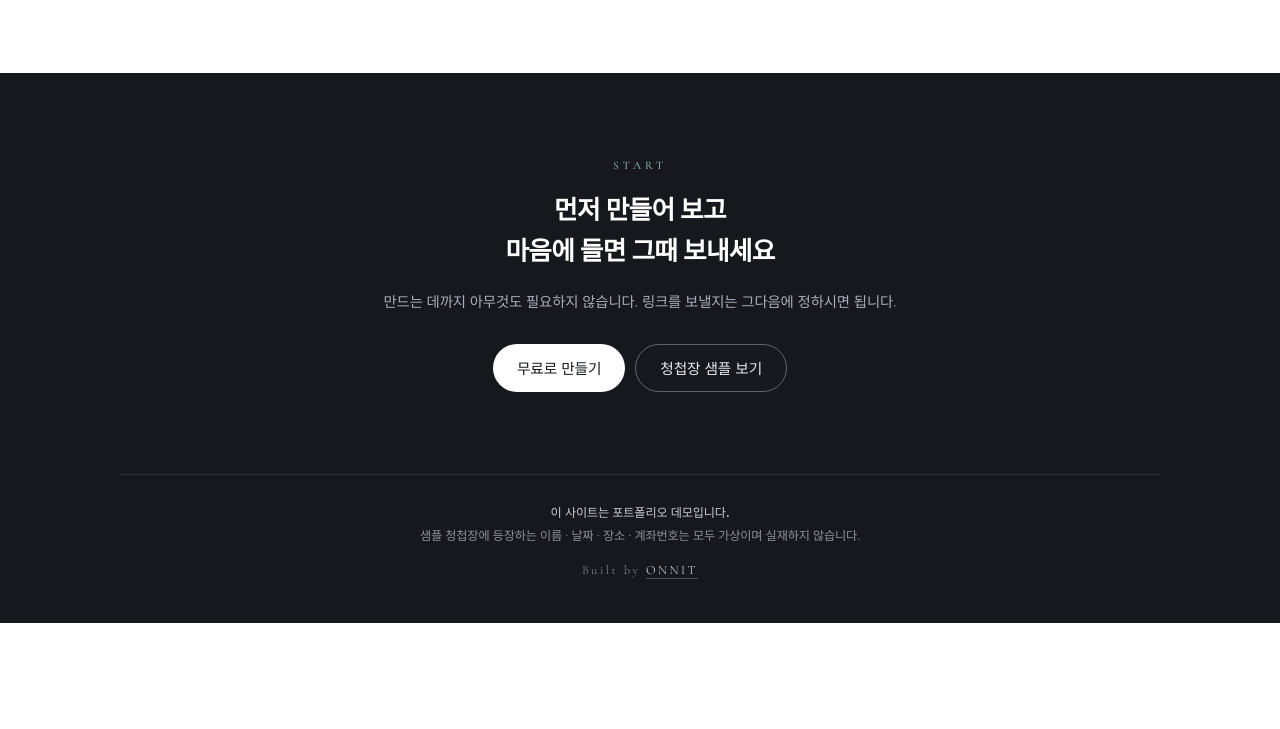
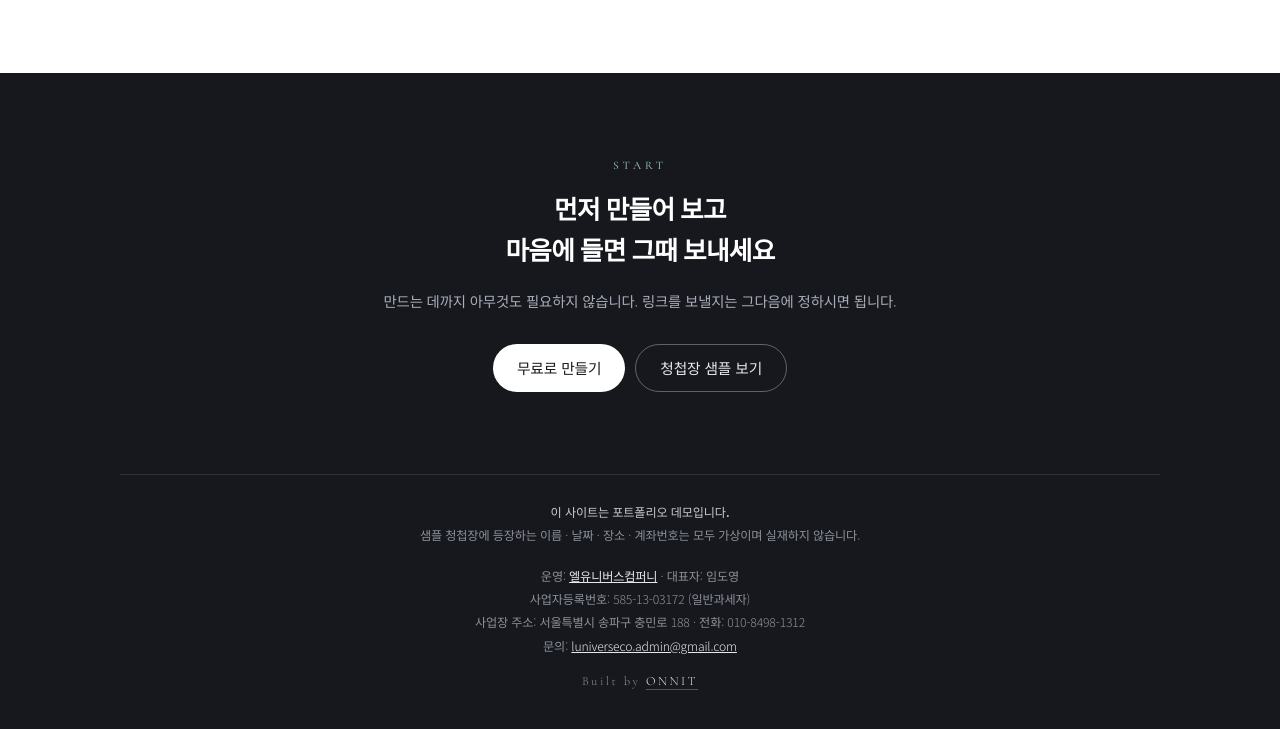
Before and after one commit to lian220/onnit-wedding-invitation, a plain HTML site: page index.html in a window 1280 px wide. Shown: the part 4203-4932 px from the top of the page. Before the commit the page ends 4826 px from the top, so only its background shows below. Drawn offline with nearby package versions, Linux system fonts and the light colour scheme; a web font is replaced by a local one.

Commit message:
fix: 공식 회사 이메일과 공개 사업자 정보를 갱신한다

```diff
--- a/index.html
+++ b/index.html
@@ -200,6 +200,8 @@ body{
 .foot .in{max-width:var(--wrap);margin:0 auto;padding:26px var(--pad) 0;
   border-top:1px solid rgba(255,255,255,.1)}
 .foot b{color:#C6CBD4;font-weight:500}
+.foot .business-info{margin-top:18px;overflow-wrap:anywhere}
+.foot .business-info a{color:#E6E9EF;text-decoration:underline}
 .foot .by{margin-top:12px;font-family:"Cormorant Garamond",serif;
   font-size:.78rem;letter-spacing:.2em}
 .foot .by a{color:#E6E9EF;border-bottom:1px solid rgba(255,255,255,.25)}
@@ -475,6 +477,7 @@ body{
   <div class="in">
     <p><b>이 사이트는 포트폴리오 데모입니다.</b><br>
       샘플 청첩장에 등장하는 이름 · 날짜 · 장소 · 계좌번호는 모두 가상이며 실재하지 않습니다.</p>
+    <p class="business-info">운영: <a href="https://luniverseco.com/" target="_blank" rel="noopener">엘유니버스컴퍼니</a> · 대표자: 임도영<br>사업자등록번호: 585-13-03172 (일반과세자)<br>사업장 주소: 서울특별시 송파구 충민로 188 · 전화: 010-8498-1312<br>문의: <a href="mailto:luniverseco.admin@gmail.com">luniverseco.admin@gmail.com</a></p>
     <div class="by">Built by <a href="https://onnit.co.kr" target="_blank" rel="noopener">ONNIT</a></div>
   </div>
 </footer>
```
Also changed, not shown: invite.html (+4 -0 lines).
